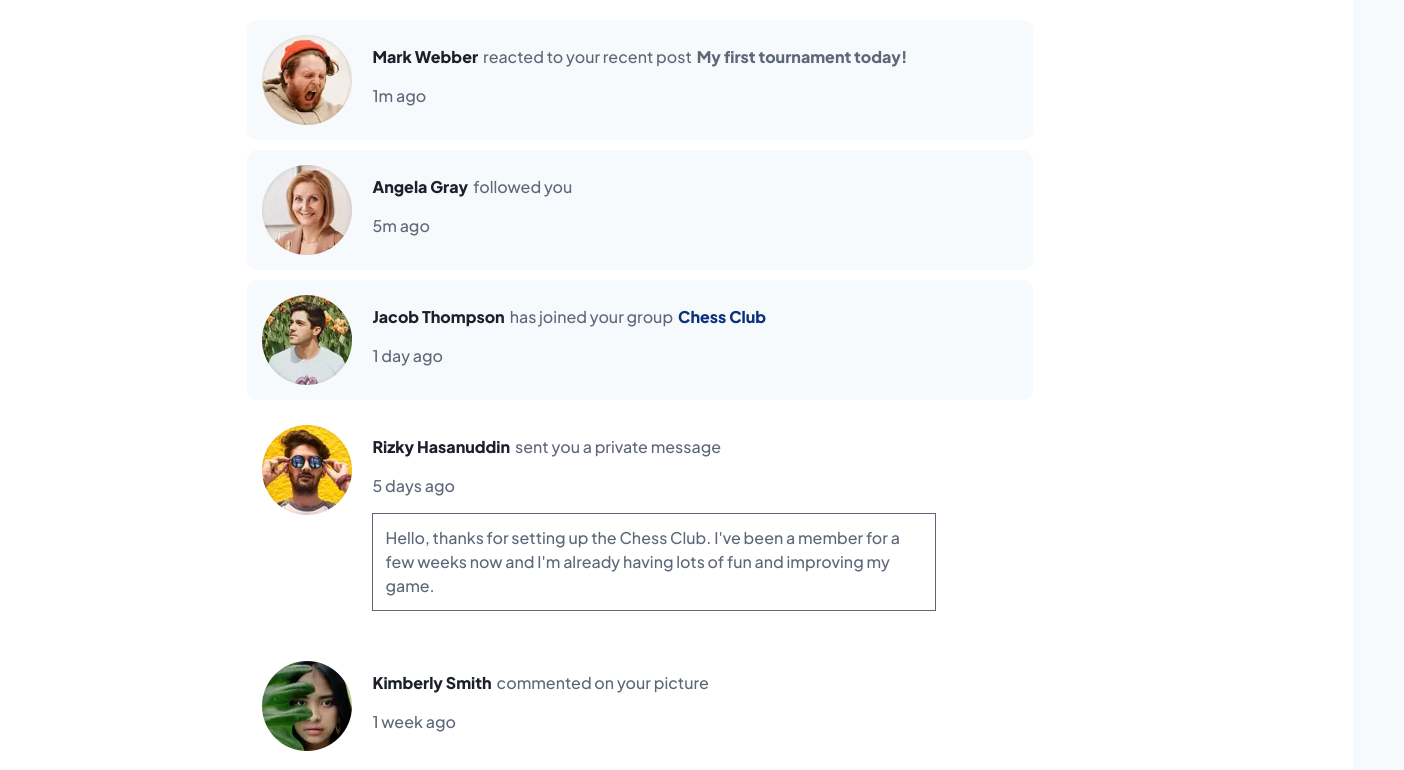
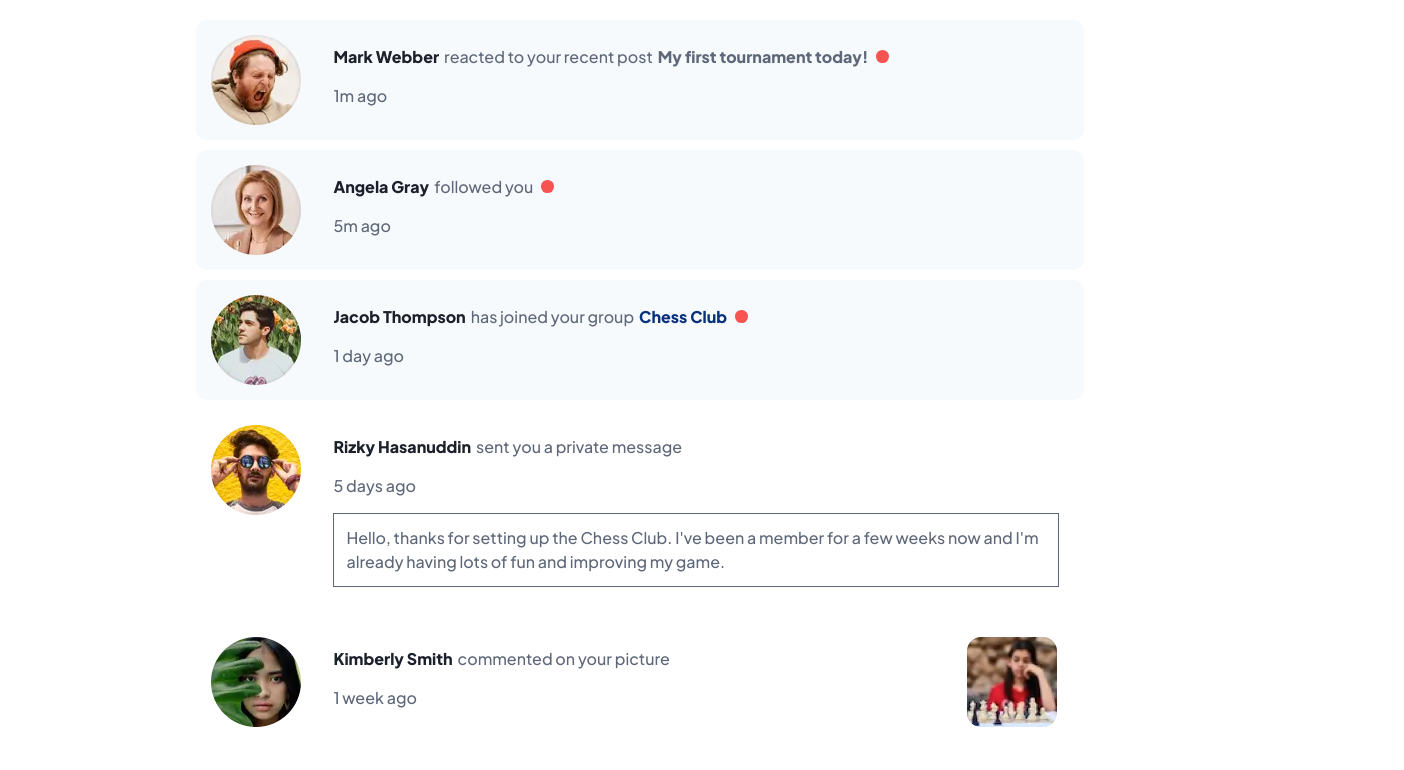
Before and after one commit to huchthausen-julia/Notifications-Page, a plain HTML site: page index.html in a window 1280 px wide. Shown: the part 124-894 px from the top of the page, 1404 px wide, since content can reach past the window. Drawn offline with Linux system fonts and the light colour scheme.

Commit message:
details added

```diff
--- a/index.html
+++ b/index.html
@@ -35,7 +35,7 @@
         <div class="user-info">
           <div class="user-name-and-action">
             <span class="user-name">Mark Webber</span>
-            <span>reacted to your recent post</span><span class="highlight">My first tournament today!</span>
+            <span>reacted to your recent post</span><span class="highlight">My first tournament today!</span><span class="dot"></span>
           </div>
           <div class="last-online">1m ago</div>
         </div>
@@ -47,7 +47,7 @@
         </div>
         <div class="user-info">
           <div class="user-name-and-action">
-            <span class="user-name">Angela Gray</span> <span>followed you</span>
+            <span class="user-name">Angela Gray</span> <span>followed you</span> <span class="dot"></span>
           </div>
           <div class="last-online">5m ago</div>
         </div>
@@ -60,7 +60,7 @@
         <div class="user-info">
           <div class="user-name-and-action">
             <span class="user-name">Jacob Thompson</span> <span>has joined your group </span> <span class="chess">Chess
-              Club</span>
+              Club</span> <span class="dot"></span>
           </div>
           <div class="last-online">1 day ago</div>
         </div>
@@ -87,11 +87,11 @@
         <div class="user-info">
           <div class="user-name-and-action">
             <span class="user-name">Kimberly Smith</span> <span>commented on your picture</span>
-            <!-- <div class="image-chess">
-              <img src="images/image-chess.webp" alt="picture-chess">
-            </div> -->
           </div>
           <div class="last-online">1 week ago</div>
+        </div>
+        <div class="image-chess">
+          <img src="images/image-chess.webp" alt="picture-chess">
         </div>
       </li>
 
--- a/reset.css
+++ b/reset.css
@@ -53,6 +53,7 @@ picture {
   max-width: 100%;
   height: auto;
   /* display: block; */
+  margin-right: 12px;
 }
 
 /* Inherit fonts for inputs and buttons */
--- a/style.css
+++ b/style.css
@@ -79,7 +79,7 @@ body {
 .message-unread {
   border-radius: 10px;
   display: grid;
-  grid-template-columns: auto 4fr 0.5fr;
+  grid-template-columns: max-content 4fr max-content;
   grid-template-rows: 2fr;
   gap: 10px;
   background-color: var(--color_2_very_light_grayish_blue);
@@ -90,7 +90,7 @@ body {
 .message {
   border-radius: 10px;
   display: grid;
-  grid-template-columns: auto 4fr 0.5fr;
+  grid-template-columns: max-content 4fr max-content;
   grid-template-rows: 2fr;
   gap: 10px;
   color: var(--color_6_dark_grayish_blue);
@@ -110,11 +110,6 @@ body {
     display: flex;
     flex-direction: column;
     margin: 10px 0px;
-}
-
-.image-chess {
-  display: flex;
-  justify-content: flex-end;
 }
 
 .user-name-and-action {
@@ -155,6 +150,15 @@ body {
   margin-left: 10px;
 }
 
+.dot{
+  display: inline-block;
+  background-color: var(--color_8_red);
+  width: 0.8rem;
+  height: 0.8rem;
+  border-radius: 50%;
+  margin-left: 0.5rem;
+}
+
 /* footer */
 .attribution {
   font-size: 11px;
```
